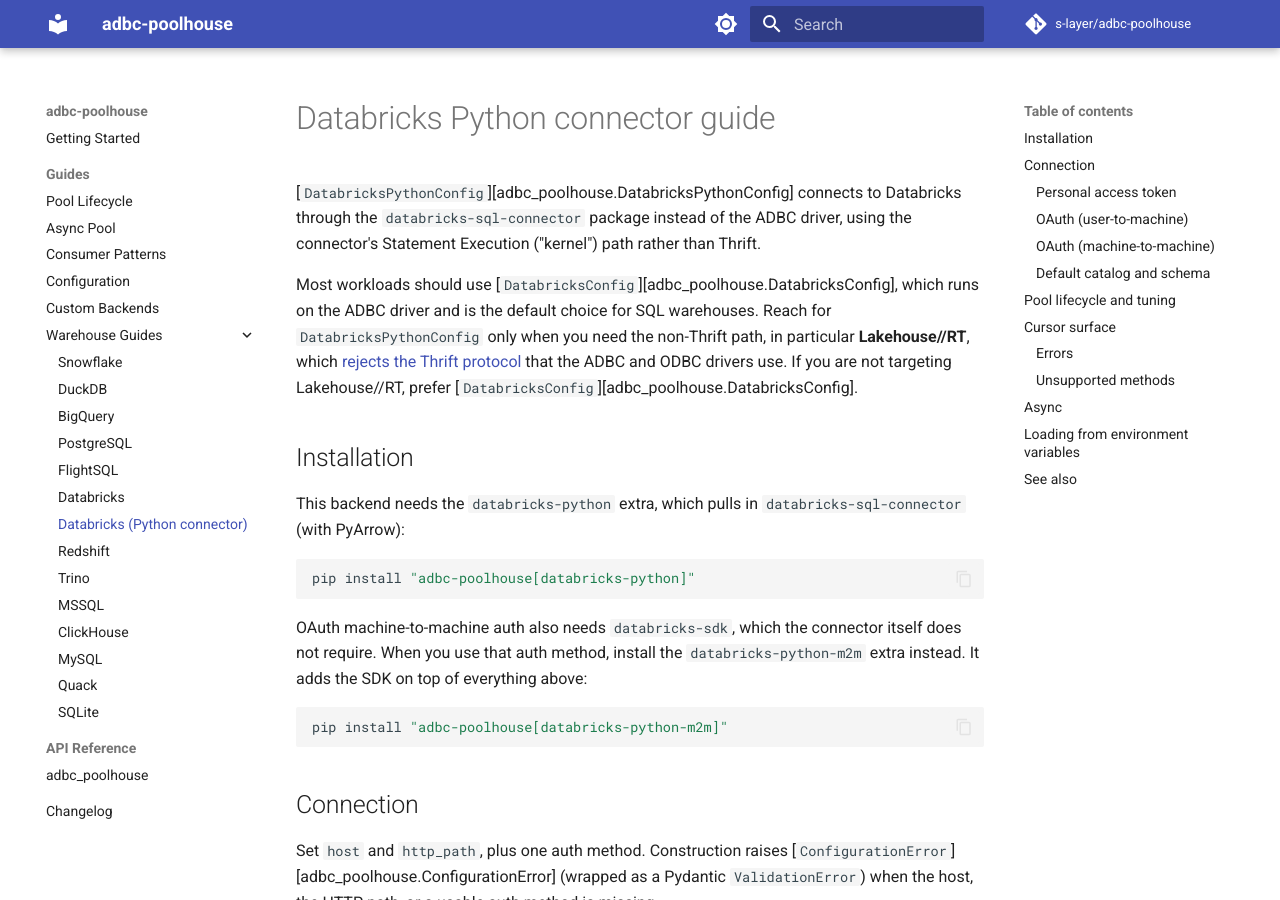
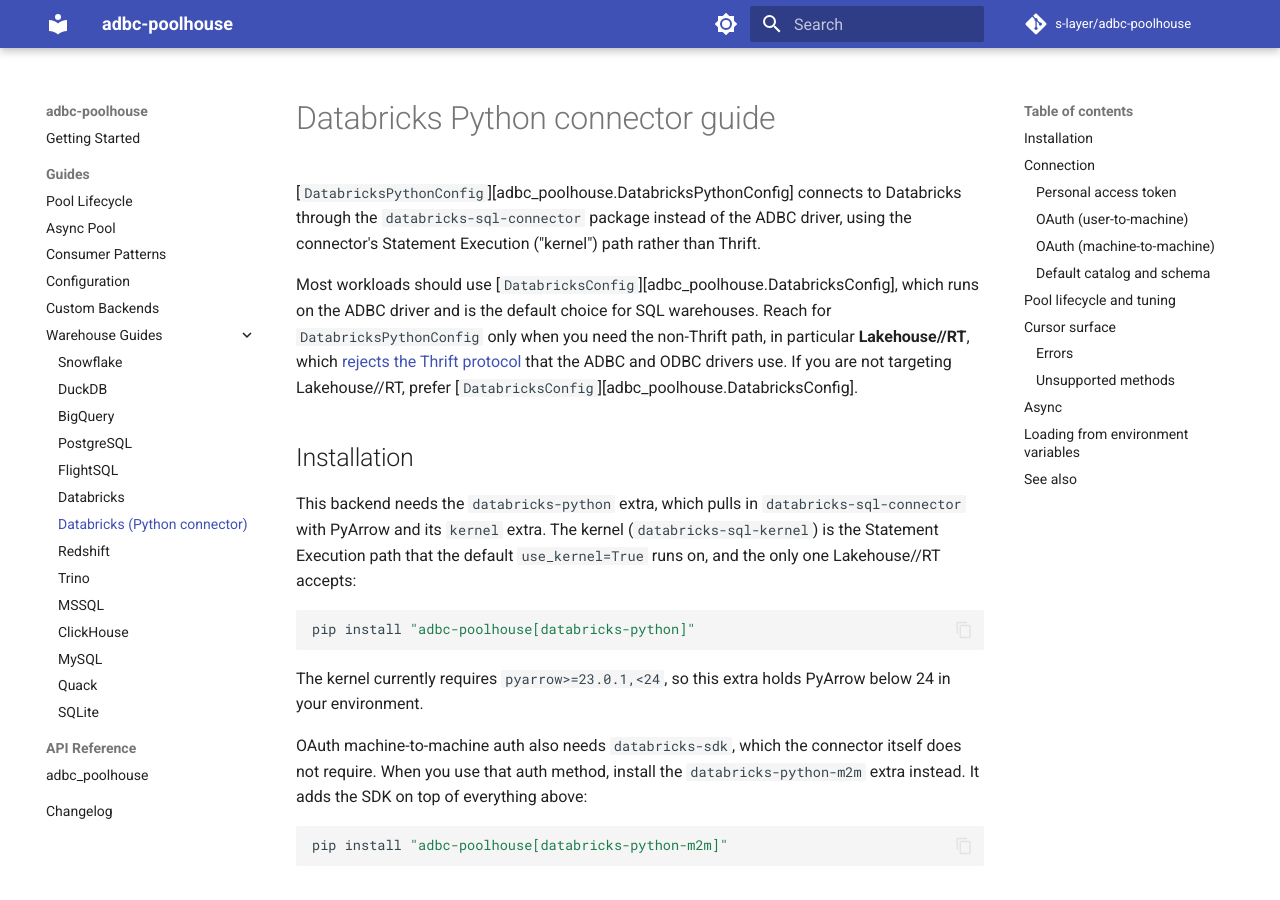
Before and after one commit to anentropic/adbc-poolhouse, an MkDocs documentation site: the page built from docs/src/guides/databricks-python.md, in a window 1280 px wide and 900 px high. Built offline with MkDocs 1.6.1 and Material for MkDocs 9.7.7, drawn with Linux system fonts in a browser that asks for light colours; comment, search, counter and statistics services are not loaded.

Commit message:
build(databricks-python): install the connector's kernel extra
DatabricksPythonConfig defaults to use_kernel=True, and the connector's
kernel path (the only one Lakehouse//RT accepts) needs databricks-sql-kernel,
which only databricks-sql-connector[kernel] brings. Both databricks-python
extras now include it. The kernel pins pyarrow>=23.0.1,<24, so the lock
moves pyarrow from 26.0.0 to 23.0.1.

Co-Authored-By: Claude Opus 5.5 (1M context) <noreply@anthropic.com>
Claude-Session: https://claude.ai/code/session_01AxtoSQ5mMBoVLJEM6hNDQe

````diff
--- a/docs/src/guides/databricks-python.md
+++ b/docs/src/guides/databricks-python.md
@@ -14,11 +14,16 @@ drivers use. If you are not targeting Lakehouse//RT, prefer
 ## Installation
 
 This backend needs the `databricks-python` extra, which pulls in
-`databricks-sql-connector` (with PyArrow):
+`databricks-sql-connector` with PyArrow and its `kernel` extra. The kernel
+(`databricks-sql-kernel`) is the Statement Execution path that the default
+`use_kernel=True` runs on, and the only one Lakehouse//RT accepts:
 
 ```bash
 pip install "adbc-poolhouse[databricks-python]"
 ```
+
+The kernel currently requires `pyarrow>=23.0.1,<24`, so this extra holds PyArrow
+below 24 in your environment.
 
 OAuth machine-to-machine auth also needs `databricks-sdk`, which the
 connector itself does not require. When you use that auth method, install the
--- a/pyproject.toml
+++ b/pyproject.toml
@@ -21,8 +21,8 @@ quack = ["adbc-driver-quack>=0.1.0a1"]
 flightsql = ["adbc-driver-flightsql>=1.0.0"]
 bigquery = ["adbc-driver-bigquery>=1.3.0"]
 sqlite = ["adbc-driver-sqlite>=1.0.0"]
-databricks-python = ["databricks-sql-connector[pyarrow]>=4.3.0"]
-databricks-python-m2m = ["databricks-sql-connector[pyarrow]>=4.3.0", "databricks-sdk>=0.20"]
+databricks-python = ["databricks-sql-connector[kernel,pyarrow]>=4.3.0"]
+databricks-python-m2m = ["databricks-sql-connector[kernel,pyarrow]>=4.3.0", "databricks-sdk>=0.20"]
 async = ["anyio>=4.13"]
 all = [
     "adbc-poolhouse[duckdb]",
````
Also changed, not shown: docs/src/changelog.md (+4 -0 lines), 1 other file.
